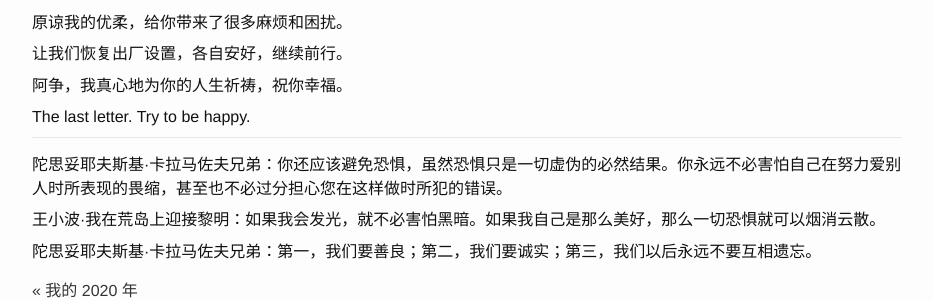
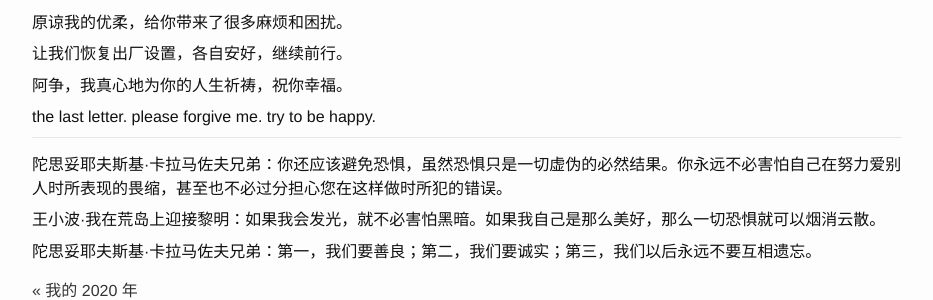
Before and after one commit to lianyu1115/lianyu, a Jekyll site: the page built from _journals/2021-01-06-未完成的初恋.md, in a window 1280 px wide. Shown: the part 551-851 px from the top of the page, without its empty margins (173-1106 px from the left). Built offline with Jekyll 4.4.1, drawn with Linux system fonts in a browser that asks for light colours.

Commit message:
Update 2021-01-06-未完成的初恋.md

```diff
--- a/_journals/2021-01-06-未完成的初恋.md
+++ b/_journals/2021-01-06-未完成的初恋.md
@@ -30,7 +30,7 @@ tags: ''
 
 阿争，我真心地为你的人生祈祷，祝你幸福。
 
-The last letter. Try to be happy.
+the last letter. please forgive me. try to be happy.
 
 - - -
 
```
